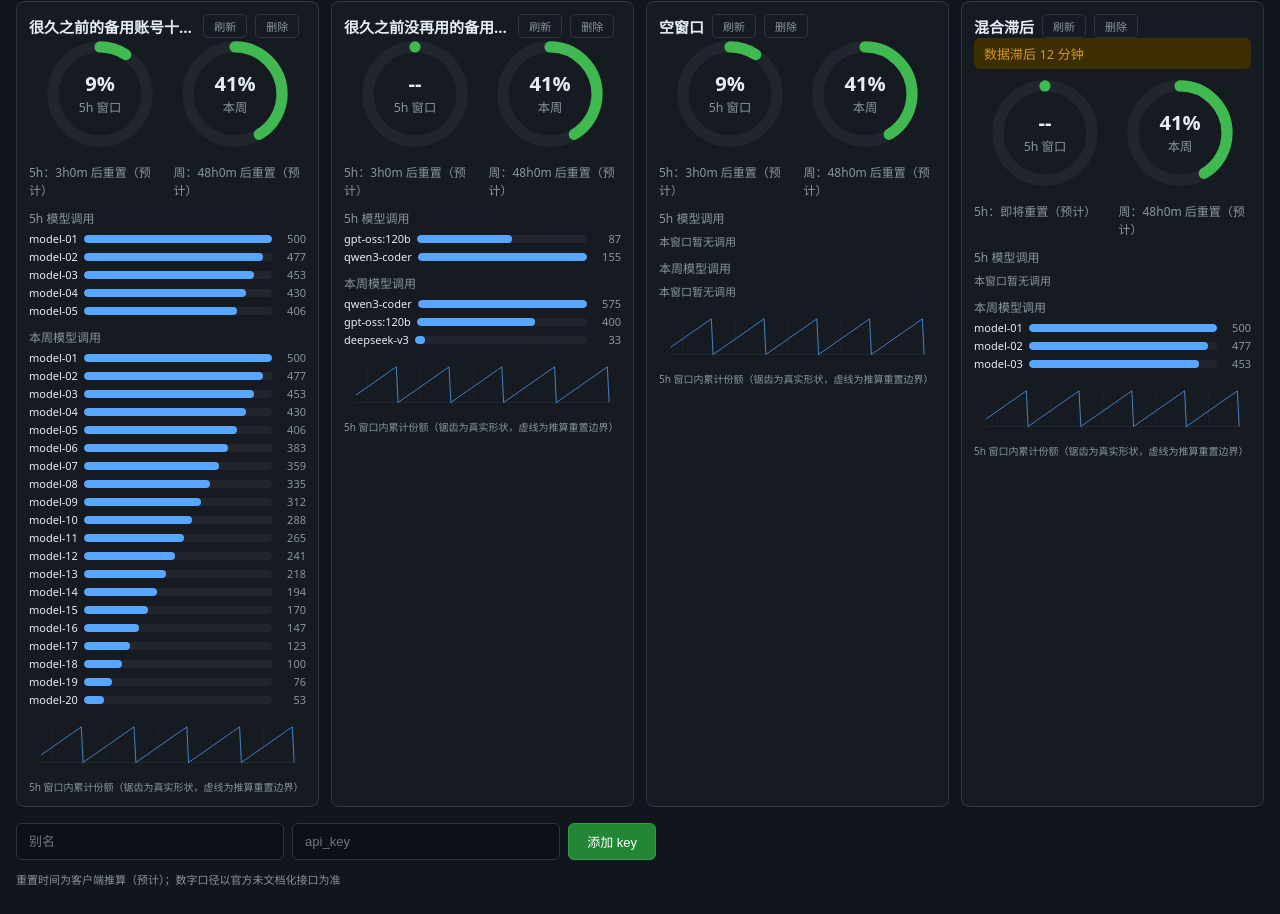
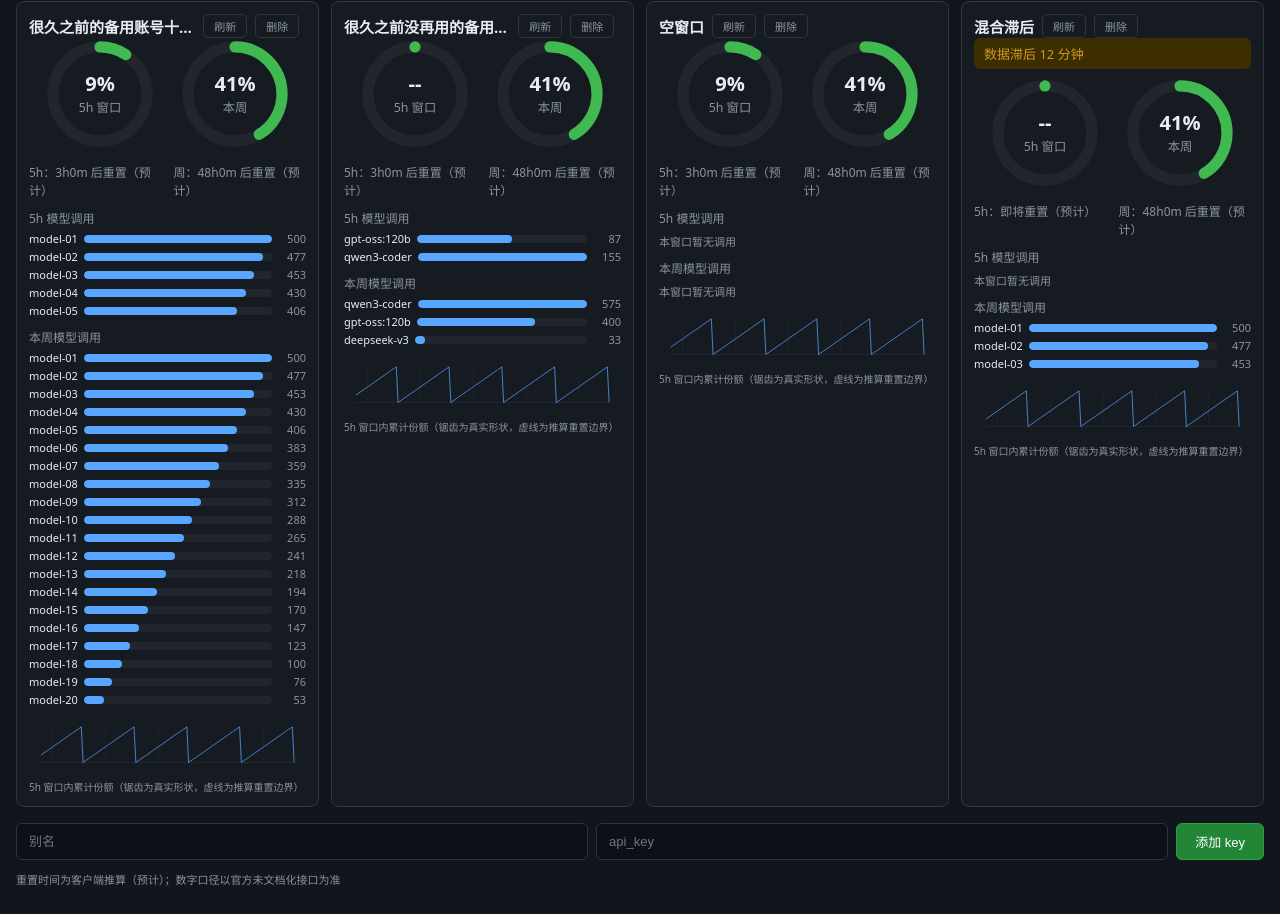
Before and after one commit to zaynzhu/ollamabar, a website built with Vite: page index.html in a window 1280 px wide. Shown: the part 529-1443 px from the top of the page. Built offline with nearby package versions, Linux system fonts and the light colour scheme.

Commit message:
style: 添加key表单与卡片网格两边对齐

```diff
--- a/src/styles.css
+++ b/src/styles.css
@@ -27,7 +27,7 @@ body { margin: 0; font-family: system-ui, sans-serif; background: #11151c; color
 .sparkline { display: block; width: 100%; height: auto; }
 .axis { font-size: 10px; color: #8b949e; margin: 4px 0 0; }
 .empty { font-size: 11px; color: #8b949e; margin: 6px 0; }
-#addKey { display: flex; gap: 8px; margin-top: 16px; max-width: 640px; }
+#addKey { display: flex; gap: 8px; margin-top: 16px; }
 #addKey input { flex: 1 1 auto; min-width: 0; background: #0d1117; border: 1px solid #30363d; border-radius: 6px; padding: 8px 12px; color: #e6edf3; font-size: 13px; transition: border-color 0.15s; }
 #addKey input::placeholder { color: #6e7681; }
 #addKey input:focus { outline: none; border-color: #58a6ff; }
```
